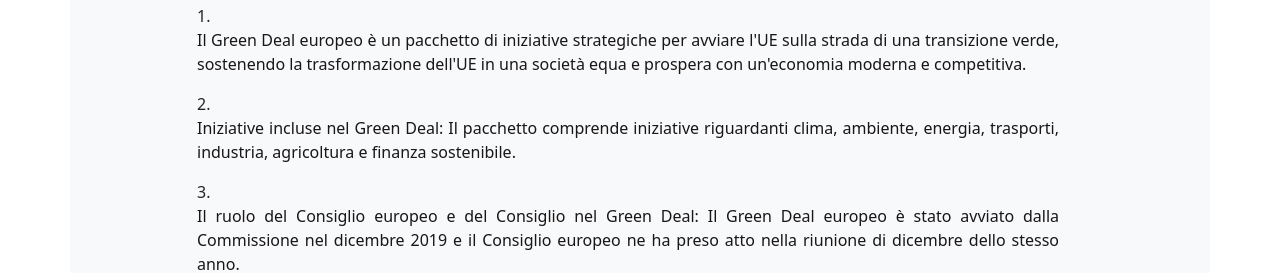
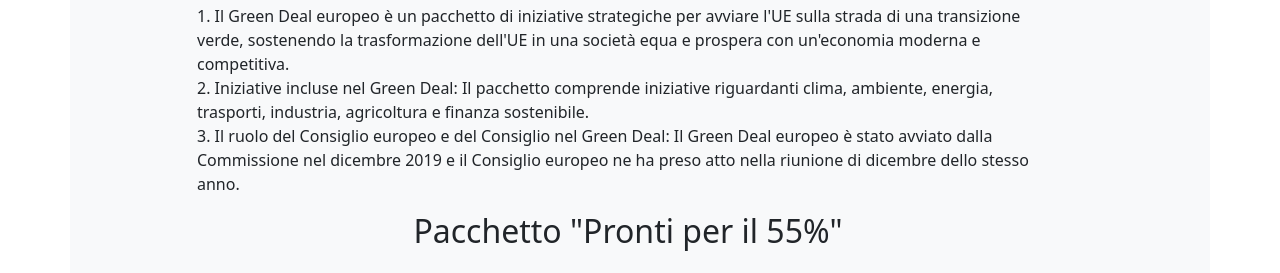
Before and after one commit to Ace-69/ProgettoEdCivica, a plain HTML site: page index.html in a window 1280 px wide. Shown: the part 510-783 px from the top of the page. Drawn offline with nearby package versions, Linux system fonts and the light colour scheme.

Commit message:
first version of the website

```diff
--- a/index.html
+++ b/index.html
@@ -40,15 +40,9 @@
                 <h2 class="col-12 text-center">Cos'è il Green Deal europeo?</h2>
 
                 <ol class="col-10 row mt-3 custom-ol">
-                    <li>
-                        <p>Il Green Deal europeo è un pacchetto di iniziative strategiche per avviare l'UE sulla strada di una transizione verde, sostenendo la trasformazione dell'UE in una società equa e prospera con un'economia moderna e competitiva.</p>
-                    </li>
-                    <li>
-                        <p>Iniziative incluse nel Green Deal: Il pacchetto comprende iniziative riguardanti clima, ambiente, energia, trasporti, industria, agricoltura e finanza sostenibile.</p>
-                    </li>
-                    <li>
-                        <p>Il ruolo del Consiglio europeo e del Consiglio nel Green Deal: Il Green Deal europeo è stato avviato dalla Commissione nel dicembre 2019 e il Consiglio europeo ne ha preso atto nella riunione di dicembre dello stesso anno.</p>
-                    </li>
+                    <li>Il Green Deal europeo è un pacchetto di iniziative strategiche per avviare l'UE sulla strada di una transizione verde, sostenendo la trasformazione dell'UE in una società equa e prospera con un'economia moderna e competitiva.</li>
+                    <li>Iniziative incluse nel Green Deal: Il pacchetto comprende iniziative riguardanti clima, ambiente, energia, trasporti, industria, agricoltura e finanza sostenibile.</li>
+                    <li>Il ruolo del Consiglio europeo e del Consiglio nel Green Deal: Il Green Deal europeo è stato avviato dalla Commissione nel dicembre 2019 e il Consiglio europeo ne ha preso atto nella riunione di dicembre dello stesso anno.</li>
                 </ol>
             </div>
 
```
